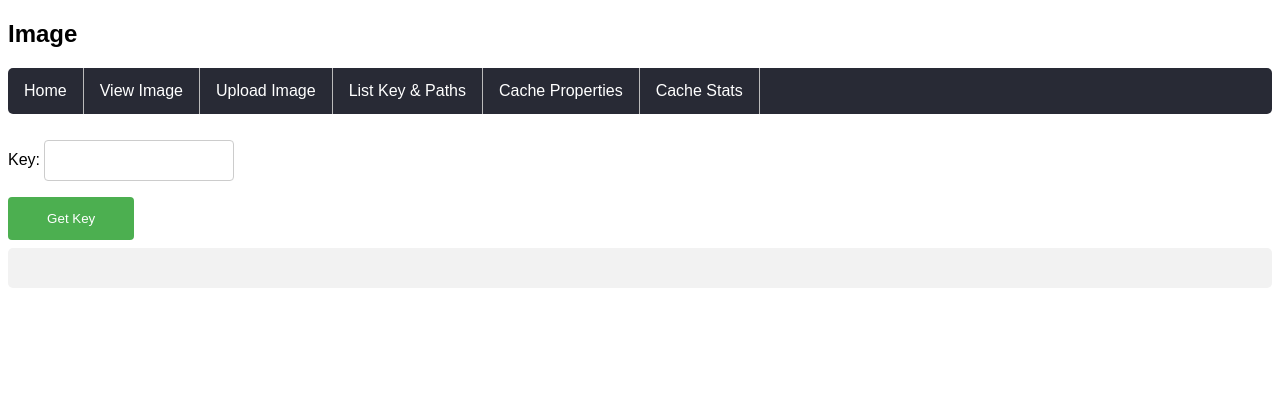
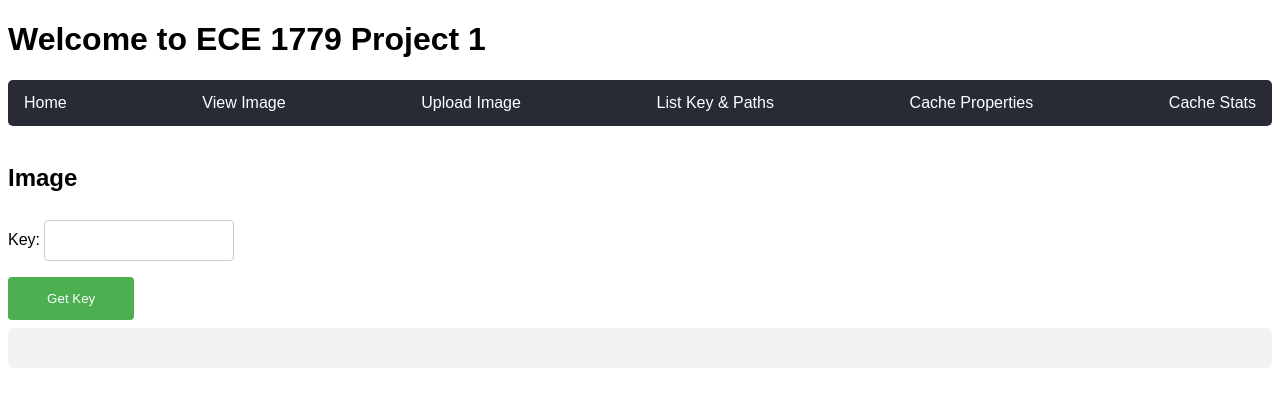
Before and after one commit to mrchenliang/ECE1779_Project1, a Flask app: page /image in a window 1280 px wide. Shown: the top 407 px of the page. Run offline with Flask 2, Linux system fonts and the light colour scheme.

Commit message:
update css and html

```diff
--- a/backend/static/styles/main.css
+++ b/backend/static/styles/main.css
@@ -9,11 +9,12 @@
     padding: 0;
     overflow: hidden;
     background-color: #282A35;
+    display: flex;
+    justify-content: space-between;
 }
 
 li {
     float: left;
-    border-right:1px solid #bbb;
 }
 
 
--- a/backend/templates/404.html
+++ b/backend/templates/404.html
@@ -1,10 +1,11 @@
 <!DOCTYPE html>
 <head>
     <title>Very simple memcache</title>
+    <link rel= "stylesheet" type= "text/css" href= "{{ url_for('static',filename='styles/main.css') }}" />
 </head>
 <html>
     <body>
+      {% include "navbar.html" %}
       <h3>404</h3>
-      {% include "navbar.html" %}
     <body>
 </html>
--- a/backend/templates/500.html
+++ b/backend/templates/500.html
@@ -1,10 +1,11 @@
 <!DOCTYPE html>
 <head>
     <title>Very simple memcache</title>
+    <link rel= "stylesheet" type= "text/css" href= "{{ url_for('static',filename='styles/main.css') }}" />
 </head>
 <html>
     <body>
+      {% include "navbar.html" %}
       <h3>500</h3>
-      {% include "navbar.html" %}
     <body>
 </html>
--- a/backend/templates/cache_properties.html
+++ b/backend/templates/cache_properties.html
@@ -6,8 +6,8 @@
 </head>
 <html>
     <body>
+        {% include "navbar.html" %}
         <h2>Cache Properties</h2>
-        {% include "navbar.html" %}
         <form method="post" class="cache-form">
             <input style="display:none" name="clear_cache">
             <input
--- a/backend/templates/cache_stats.html
+++ b/backend/templates/cache_stats.html
@@ -6,8 +6,8 @@
 </head>
 <html>
     <body>
+        {% include "navbar.html" %}
         <h2>Cache Stats</h2>
-        {% include "navbar.html" %}
         <div class="graph-grid">
 			<div class="graph-row">
             {% if cache_count_graph is defined %}
--- a/backend/templates/image.html
+++ b/backend/templates/image.html
@@ -6,8 +6,8 @@
 </head>
 <html>
     <body>
+        {% include "navbar.html" %}
         <h2>Image</h2>
-        {% include "navbar.html" %}
         <form method="post">
             <label>Key:</label>
             <input type="text" name="key_value" />
--- a/backend/templates/keys_list.html
+++ b/backend/templates/keys_list.html
@@ -6,8 +6,8 @@
 </head>
 <html>
   <body>
+    {% include "navbar.html" %}
     <h2>Keys List</h2>
-    {% include "navbar.html" %}
     <table id="keys">
       <div>Total Keys: {{ length }}</div>
       <tr>
--- a/backend/templates/main.html
+++ b/backend/templates/main.html
@@ -5,7 +5,6 @@
 </head>
 <html>
     <body>
-        <h1>Welcome to ECE 1779 Project 1</h1>
         {% include "navbar.html" %}
     <body>
 </html>
--- a/backend/templates/navbar.html
+++ b/backend/templates/navbar.html
@@ -1,4 +1,6 @@
-<div class="navbar">
+
+<h1>Welcome to ECE 1779 Project 1</h1>
+  <div class="navbar">
     <li><a href="/">Home</a></li>
     <li><a href="/image">View Image</a></li>
     <li><a href="/upload_image">Upload Image</a></li>
--- a/backend/templates/upload_image.html
+++ b/backend/templates/upload_image.html
@@ -6,8 +6,8 @@
 </head>
 <html>
     <body>
+        {% include "navbar.html" %}
         <h2>Upload Image</h2>
-        {% include "navbar.html" %}
         <form
             class="form-outline"
             style="height: 260px"
```
